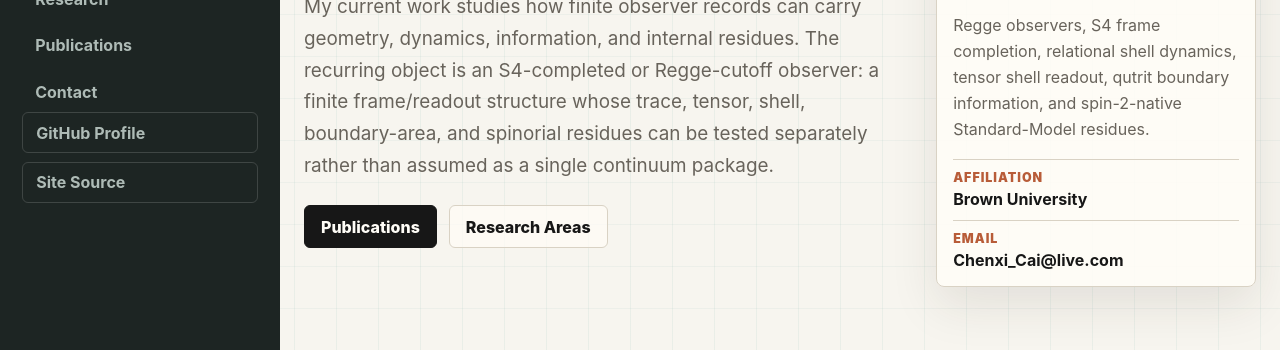
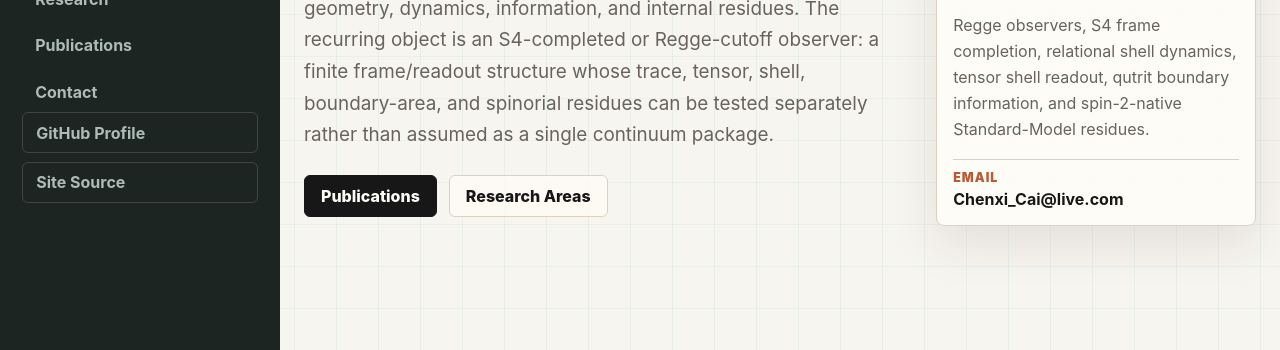
Before and after one commit to cchx0000/cchx0000.github.io, a website: page index.html in a window 1280 px wide. Shown: the part 237-587 px from the top of the page. Drawn offline with Linux system fonts and the light colour scheme.

Commit message:
Remove affiliation from homepage bio

```diff
--- a/index.html
+++ b/index.html
@@ -560,10 +560,6 @@
                 <p>Regge observers, S4 frame completion, relational shell dynamics, tensor shell readout, qutrit boundary information, and spin-2-native Standard-Model residues.</p>
                 <dl>
                   <div>
-                    <dt>Affiliation</dt>
-                    <dd>Brown University</dd>
-                  </div>
-                  <div>
                     <dt>Email</dt>
                     <dd>Chenxi_Cai@live.com</dd>
                   </div>
```
